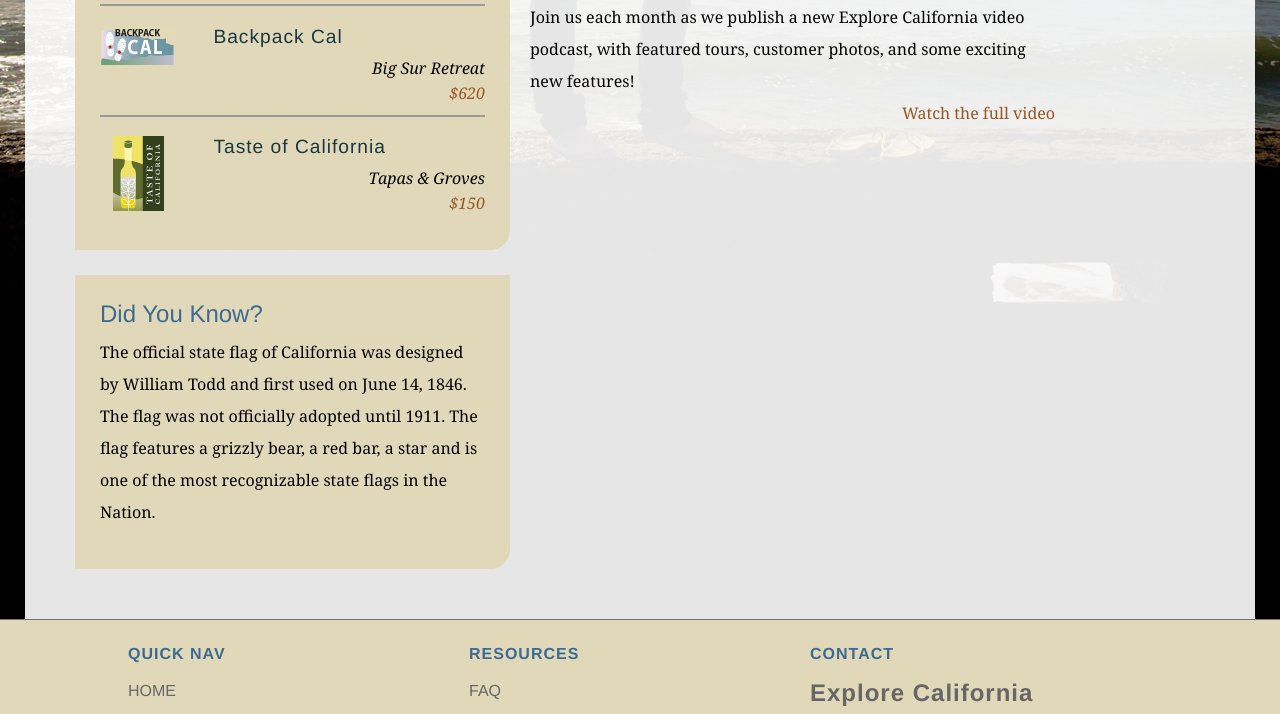
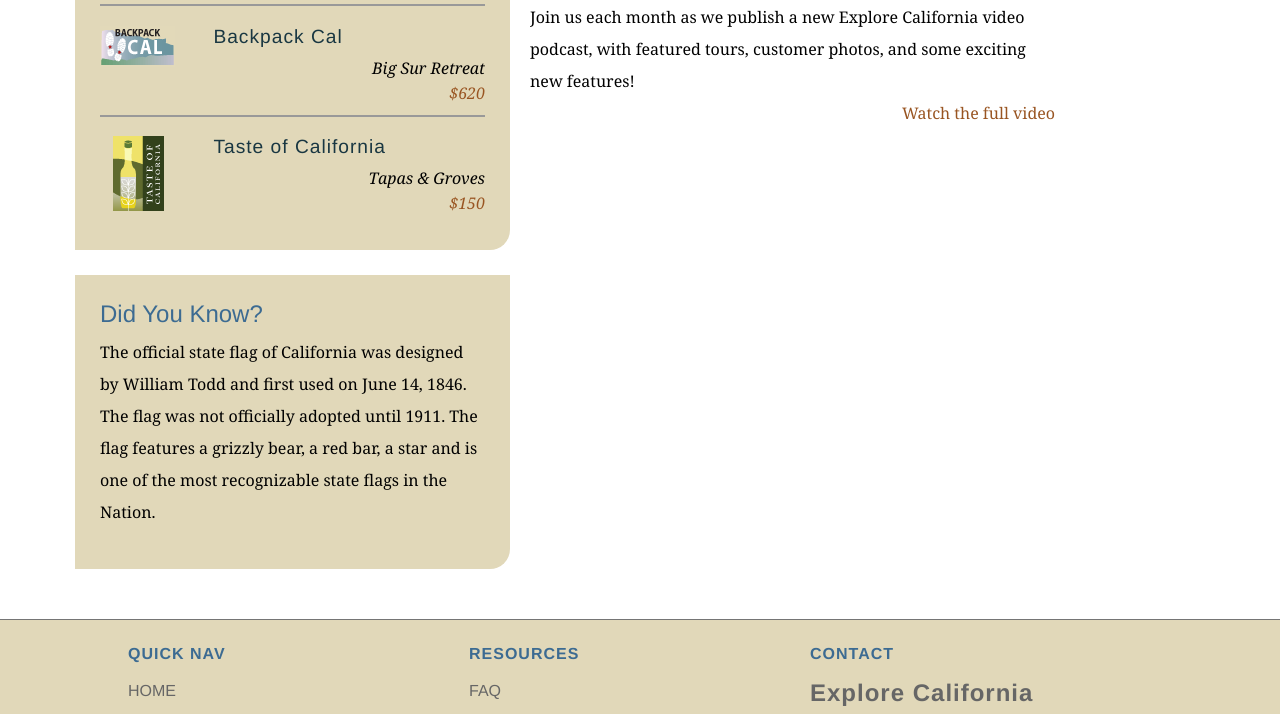
Before and after one commit to kristers-z/sandbox, a plain HTML site: page index.html in a window 1280 px wide. Shown: the part 778-1492 px from the top of the page. Drawn offline with Linux system fonts and the light colour scheme.

```diff
--- a/assets/stylesheets/main.css
+++ b/assets/stylesheets/main.css
@@ -104,7 +104,6 @@ span.accent {
 }
 /* ^3 ------------- home page specfic layout styles ----------- */
 #home #wrapper {
-  background: #000 url(../images/home_page_back.jpg) no-repeat 0 100px;
 }
 #actionCall {
   height: 328px;
```
